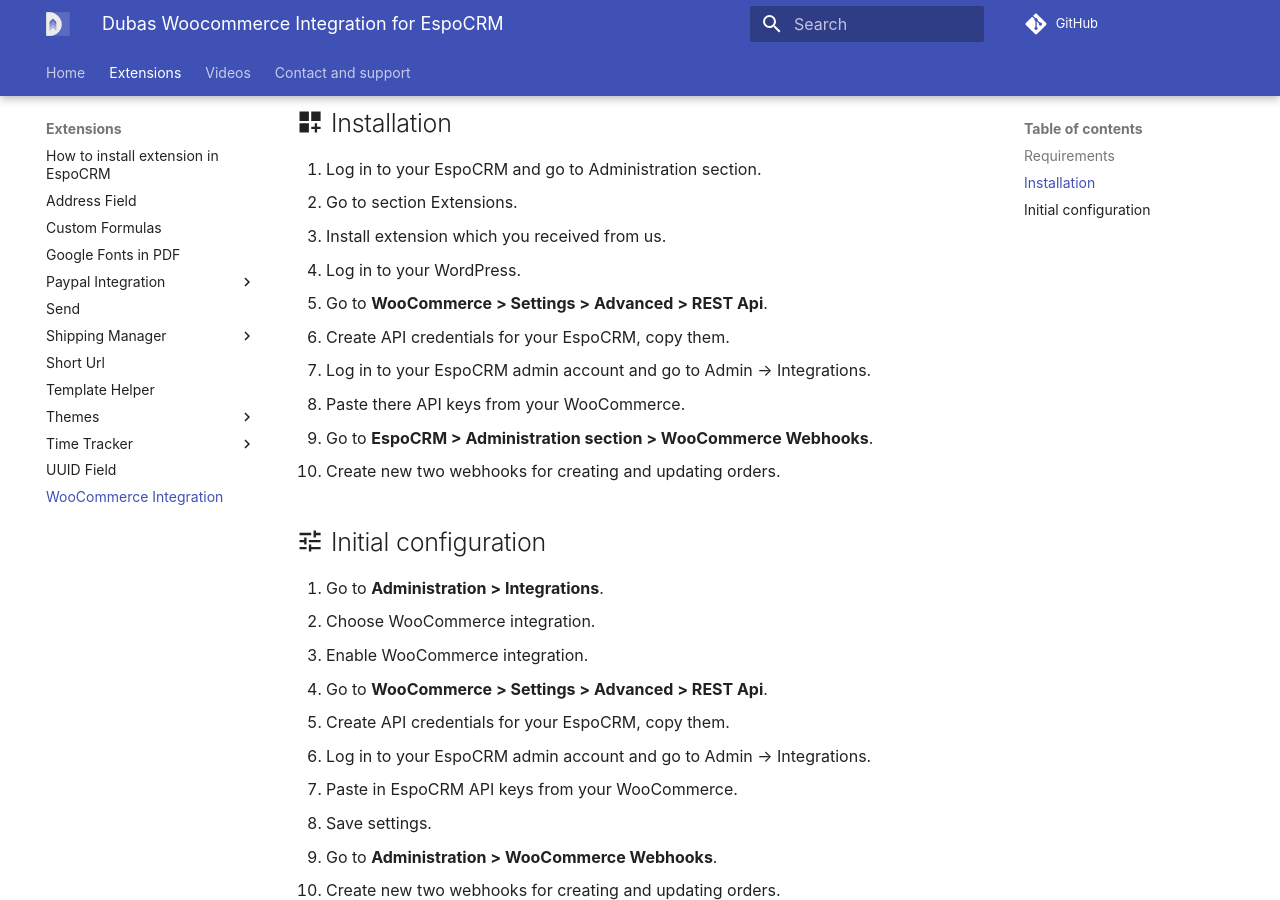
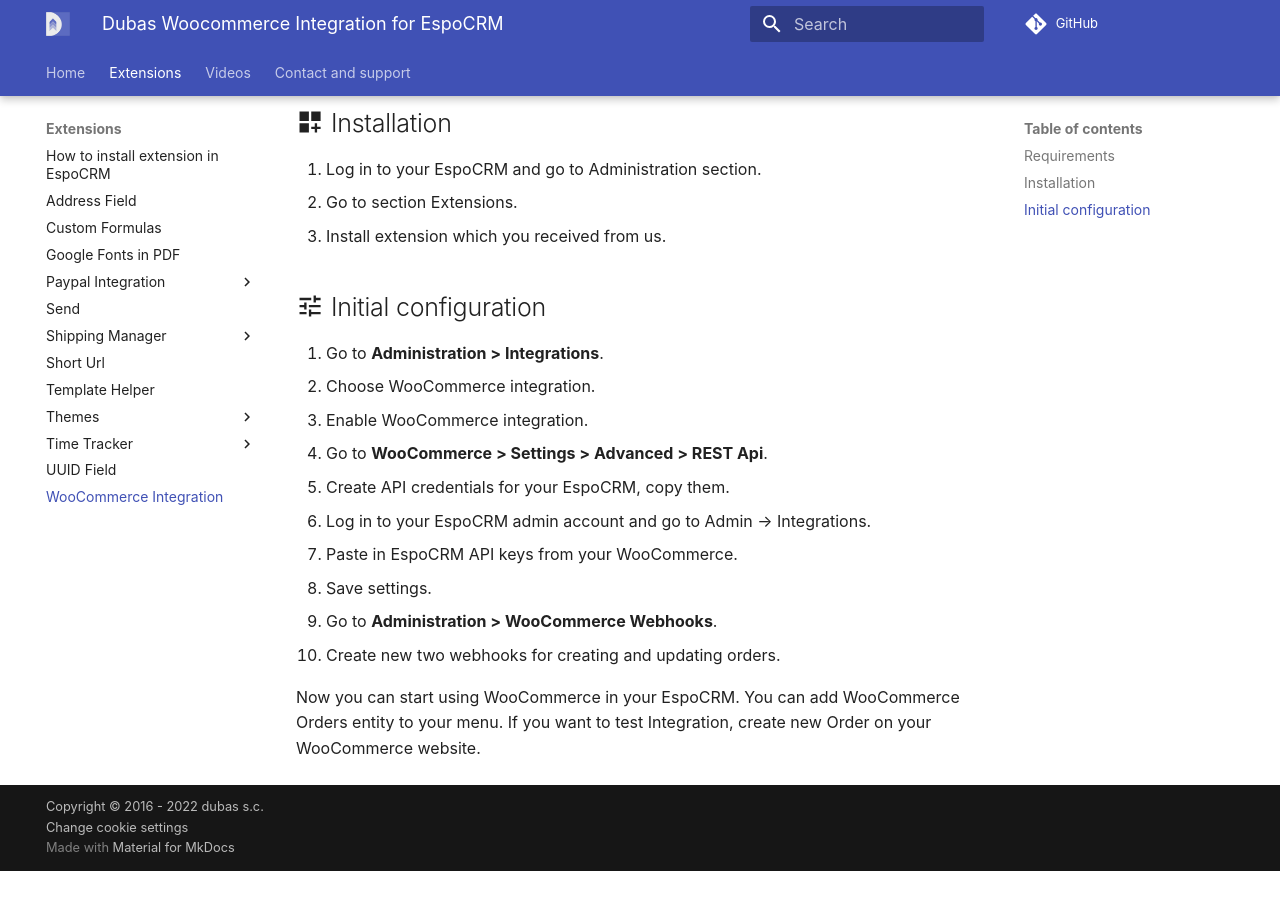
Before and after one commit to dubas-pro/documentation, an MkDocs documentation site: the page built from docs/extensions/woocommerce/index.md, in a window 1280 px wide and 900 px high, scrolled down 1067 px. Built offline with MkDocs 1.6.1 and Material for MkDocs 9.7.7, drawn with Linux system fonts in a browser that asks for light colours; some web fonts are replaced; comment, search, counter and statistics services are not loaded; after the commit the page ends 1938 px from its top, so only the background shows below that.

Commit message:
fix wc site

```diff
--- a/docs/extensions/woocommerce/index.md
+++ b/docs/extensions/woocommerce/index.md
@@ -24,15 +24,6 @@
 2.	Go to section Extensions.
 3. Install extension which you received from us.
 
-
-4. Log in to your WordPress.
-5. Go to **WooCommerce > Settings > Advanced > REST Api**.
-6. Create API credentials for your EspoCRM, copy them.
-7. Log in to your EspoCRM admin account and go to Admin -> Integrations.
-8. Paste there API keys from your WooCommerce.
-9. Go to **EspoCRM > Administration section > WooCommerce Webhooks**.
-10. Create new two webhooks for creating and updating orders.
-
 ## :material-tune: Initial configuration
 1.	Go to **Administration > Integrations**.
 2.	Choose WooCommerce integration.
```
